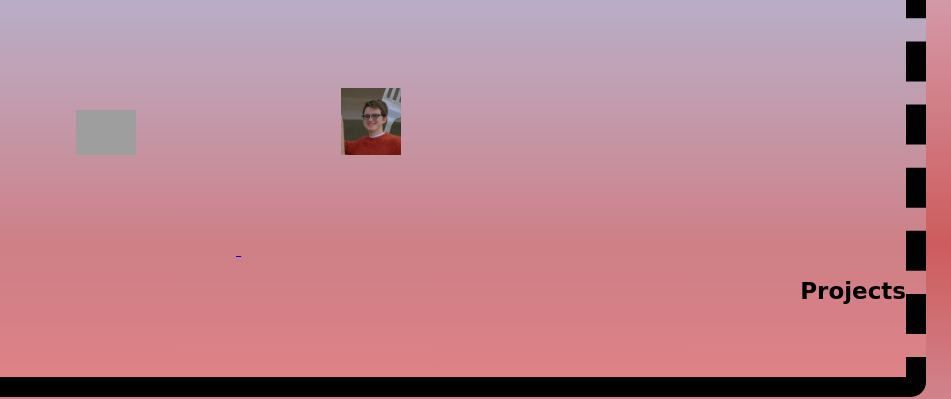
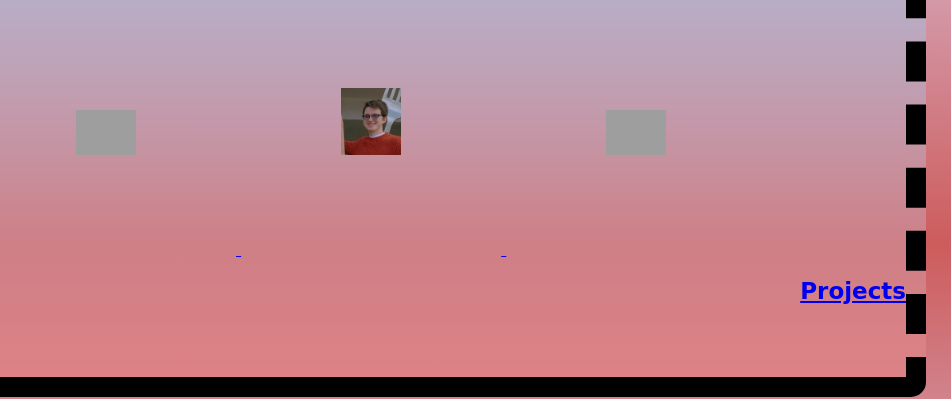
Before and after one commit to Nolan-UCSC/website, a plain HTML site: page index.html in a window 1280 px wide. Shown: the part 156-555 px from the top of the page, 329-1280 px from the left. Drawn offline with Linux system fonts and the light colour scheme; grey boxes are pictures that could not be loaded.

Commit message:
making so you can view the site

```diff
--- a/index.html
+++ b/index.html
@@ -26,6 +26,9 @@
         <a href="mailto: amoshkov@ucsc.edu">
             <img class="img" src="andrew.jpeg" alt="Andrew's email">
         </a>
+        <a href="guessing_game/index.html">
+            <img class="img" src="bluebackdrop3-01.png" alt="link to number guesser"
+        </a>
         <h2 class="projects">Projects</h2>
         <ol>
             <dt> <a href="https://github.com/Nolan-UCSC">
```
Also changed, not shown: 1 other file.
